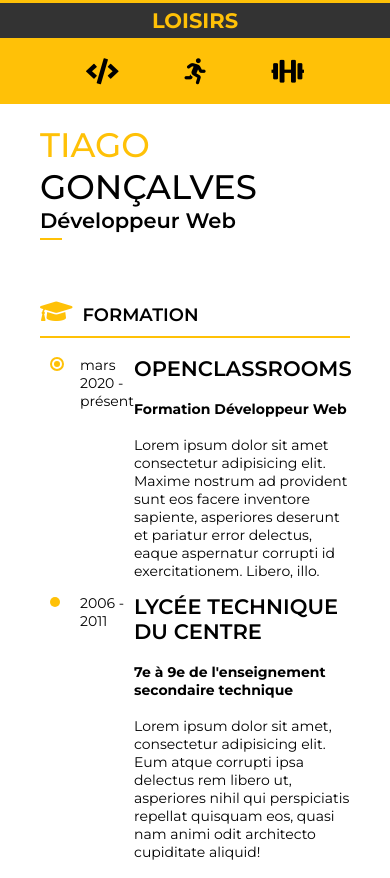
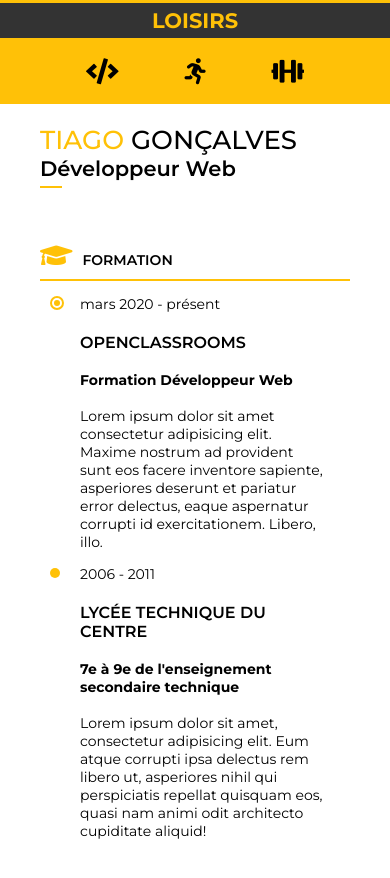
Before and after one commit to gontiago92/P2_Tiago_Goncalves, a plain HTML site: page index.html in a window 390 px wide. Shown: the part 677-1555 px from the top of the page. Drawn offline with Linux system fonts and the light colour scheme.

Commit message:
Corrections de bugs de l'affichage sur mobile

```diff
--- a/css/styles.css
+++ b/css/styles.css
@@ -223,11 +223,17 @@ aside .hobbies .icons i {
     color: #FFC107;
 }
 
+.main .references ul {
+    margin: 0;
+    padding: 0;
+    list-style: none;
+}
+
 /**
 *   Mobile functionality / Responsive design
 */
 
-@media screen and (max-width: 800px) {
+@media screen and (max-width: 768px) {
     .container {
         flex-direction: column;
     }
@@ -244,3 +250,35 @@ aside .hobbies .icons i {
         font-size: 18px;
     }
 }
+
+
+@media screen and (max-width: 600px) {
+    .main header h1 {
+        font-size: 26px;
+    }
+
+
+    .main .section-title {
+        font-size: 14px;
+    }
+
+    .main .row {
+        padding: 0;
+        width: 100%;
+        flex-direction: column;
+    }
+
+    .main .row .column:first-of-type {
+        margin: 0 0 20px 40px;
+        width: 100%;
+    }
+
+    .main .row .column:last-child {
+        margin-left: 40px;
+    }
+
+    .main .row .column h2 {
+        font-size: 16px;
+    }
+
+}
```
